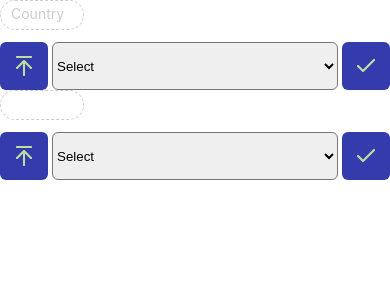
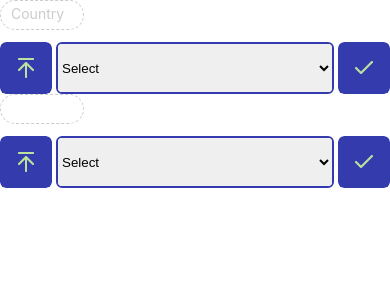
Before and after one commit to lakshya0246/react-native-nested-selector, a React Native app: screen / in a window 390 px wide. Shown: the top 300 px of the page. Built offline with nearby package versions, Linux system fonts and the light colour scheme.

Commit message:
Update select styles

```diff
--- a/src/components/select/select.component.tsx
+++ b/src/components/select/select.component.tsx
@@ -1,6 +1,7 @@
 import { Picker, PickerProps } from "@react-native-picker/picker";
 import React from "react";
 import { Pressable, Text, View, Image } from "react-native";
+import { COLORS } from "../../colors";
 import { NestedDataType } from "../../types";
 import { ACTION_BUTTON_RIPPLE, styles } from "./select.styles";
 
@@ -47,8 +48,9 @@ export const Select = (props: Props) => {
       )}
       <View style={styles.selectContainer}>
         <Picker
+          dropdownIconColor={COLORS.contrastDark}
+          style={styles.select}
           {...props.selectProps}
-          style={styles.select}
           selectedValue={props.value?.value || "default"}
           onValueChange={handleSelect}
         >
--- a/src/components/select/select.styles.ts
+++ b/src/components/select/select.styles.ts
@@ -16,20 +16,25 @@ export const styles = StyleSheet.create({
     width: "100%",
     height: "100%",
     backgroundColor: COLORS.contrastDark,
+    borderRadius: 6,
   },
   actionButtonContainer: {
-    width: 48,
-    height: 48,
+    width: 52,
+    height: 52,
     borderRadius: 6,
     overflow: "hidden",
   },
   selectContainer: {
     flex: 1,
     marginHorizontal: 4,
+    borderColor: COLORS.contrastDark,
+    borderWidth: 2,
+    borderRadius: 6,
+    overflow: "hidden",
   },
   select: {
     height: 48,
-    borderRadius: 6,
+    borderWidth: 0,
   },
 });
 
```
